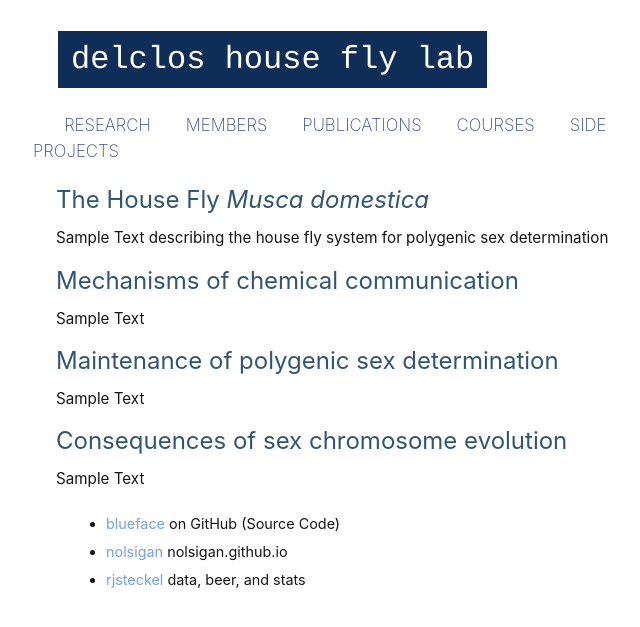
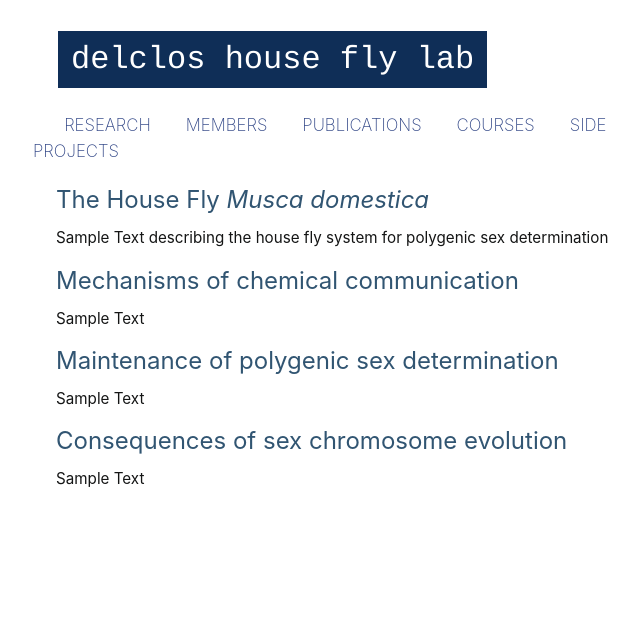
Before and after one commit to pjdelclos/pjdelclos.github.io, a Jekyll site: the page built from about/index.md, in a window 1280 px wide. Shown: the top 627 px of the page, without its empty margins (264-904 px from the left). Built offline with Jekyll 4.4.1, drawn with Linux system fonts in a browser that asks for light colours; some web fonts are replaced.

Commit message:
Update index.md

```diff
--- a/about/index.md
+++ b/about/index.md
@@ -18,11 +18,3 @@ Sample Text
 # Consequences of sex chromosome evolution
 
 Sample Text
-
-* [blueface][github] on GitHub (Source Code)
-* [nolsigan][nolsigan] nolsigan.github.io
-* [rjsteckel][rjsteckel] data, beer, and stats
-
-[github]: https://github.com/tnguyen/blueface/
-[nolsigan]: http://nolsigan.github.io
-[rjsteckel]: http://rjsteckel.github.io
```
